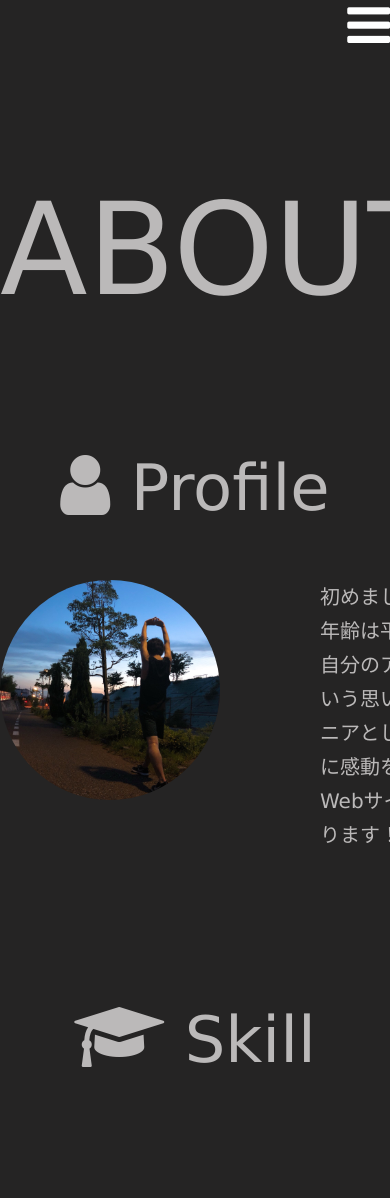
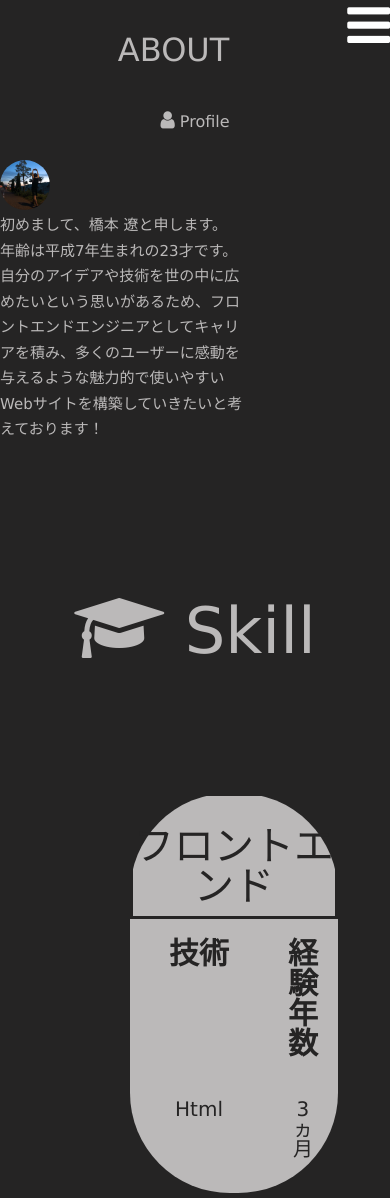
Before and after one commit to hashryo/mypage, a PHP site: page /about/index.html in a window 390 px wide; the page is wider, and only the part inside the window is pictured. Shown: the top 1198 px of that part. Run offline with PHP 8.4, Linux system fonts and the light colour scheme; some libraries are stand-ins or nearby versions.

Commit message:
レスポンシブWebデザイン対応

```diff
--- a/css/index.css
+++ b/css/index.css
@@ -13,11 +13,22 @@ body{
   height: 400px;
   background-color: #252424;
 }
+@media screen and (max-width:768px){
+  .top{
+    height: 100px;
+  }
+}
 .top-title{
   font-size: 8em;
   text-align: center;
   line-height:400px;
   color:rgb(187, 185, 185);
+}
+@media screen and (max-width:768px){
+  .top-title{
+    font-size: 2em;
+    line-height:100px;
+  }
 }
 /* トップページ */
 .top-p{
@@ -105,6 +116,11 @@ body{
   background-color: #252424;
   padding-top: 50px;
 }
+@media screen and (max-width:768px){
+  .main{
+    padding-top: 10px;
+  }
+}
 .profile{
   width: 100%;
 }
@@ -114,17 +130,40 @@ body{
   color:rgb(187, 185, 185);
   padding-bottom: 60px;
 }
+@media screen and (max-width:768px){
+  .profile-title{
+    font-size: 1em;
+    padding-bottom: 30px;
+  }
+}
 .profile .fa{
   font-size: 70px;
   color:rgb(187, 185, 185);
+}
+@media screen and (max-width:768px){
+  .profile .fa{
+    font-size: 20px;
+  }
 }
 .profile-main{
   display: flex;
   width: 730px;
   margin: auto;
 }
+@media screen and (max-width:768px){
+  .profile-main{
+    display: block;
+  }
+}
 .profile img{
   border-radius: 220px;
+}
+@media screen and (max-width:768px){
+  .profile img{
+    width: 50px;
+    height: 50px;
+    border-radius: 50px;
+  }
 }
 .profile .profile-text{
   font-size: 20px;
@@ -133,6 +172,13 @@ body{
   line-height: 1.7;
   display: block;
   padding-left: 100px;
+}
+@media screen and (max-width:768px){
+  .profile .profile-text{
+    font-size: 15px;
+    width:250px;
+    padding-left: 0;
+  }
 }
 .skill{
   width: 100%;
```
